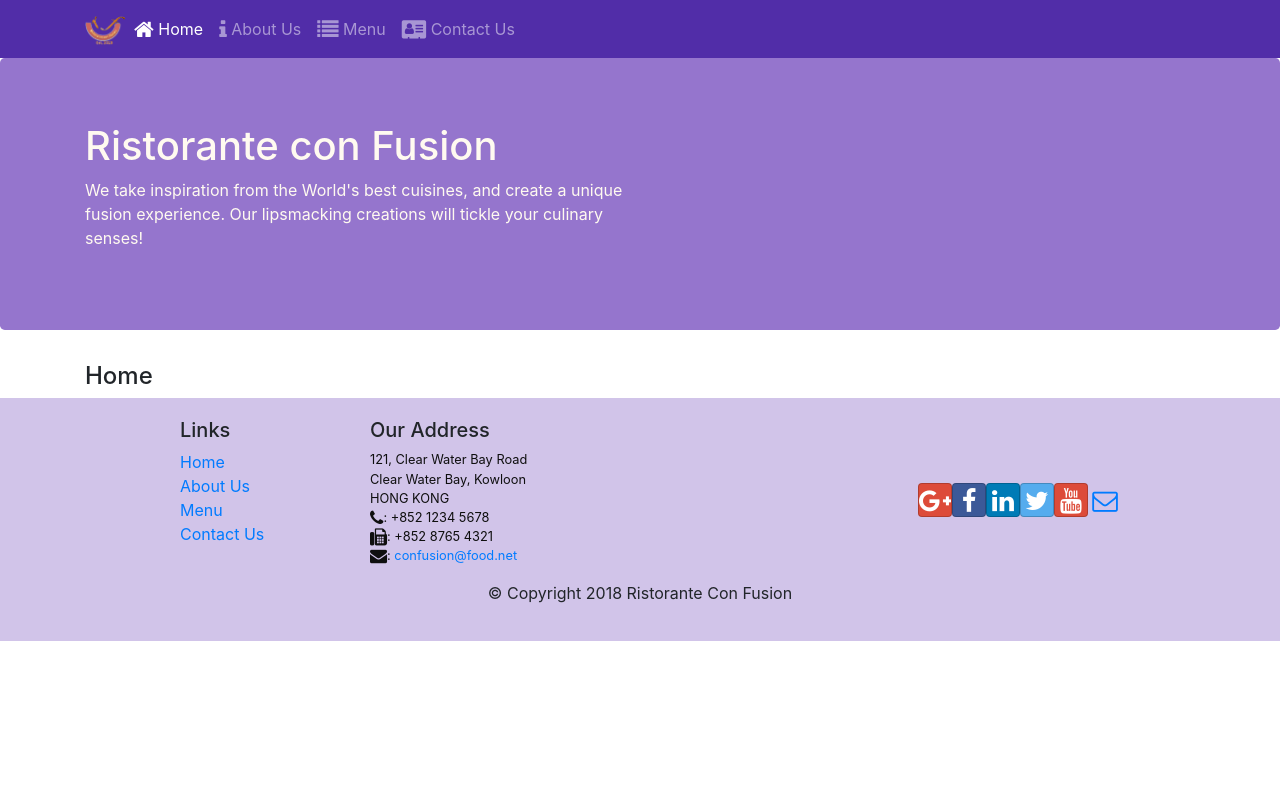
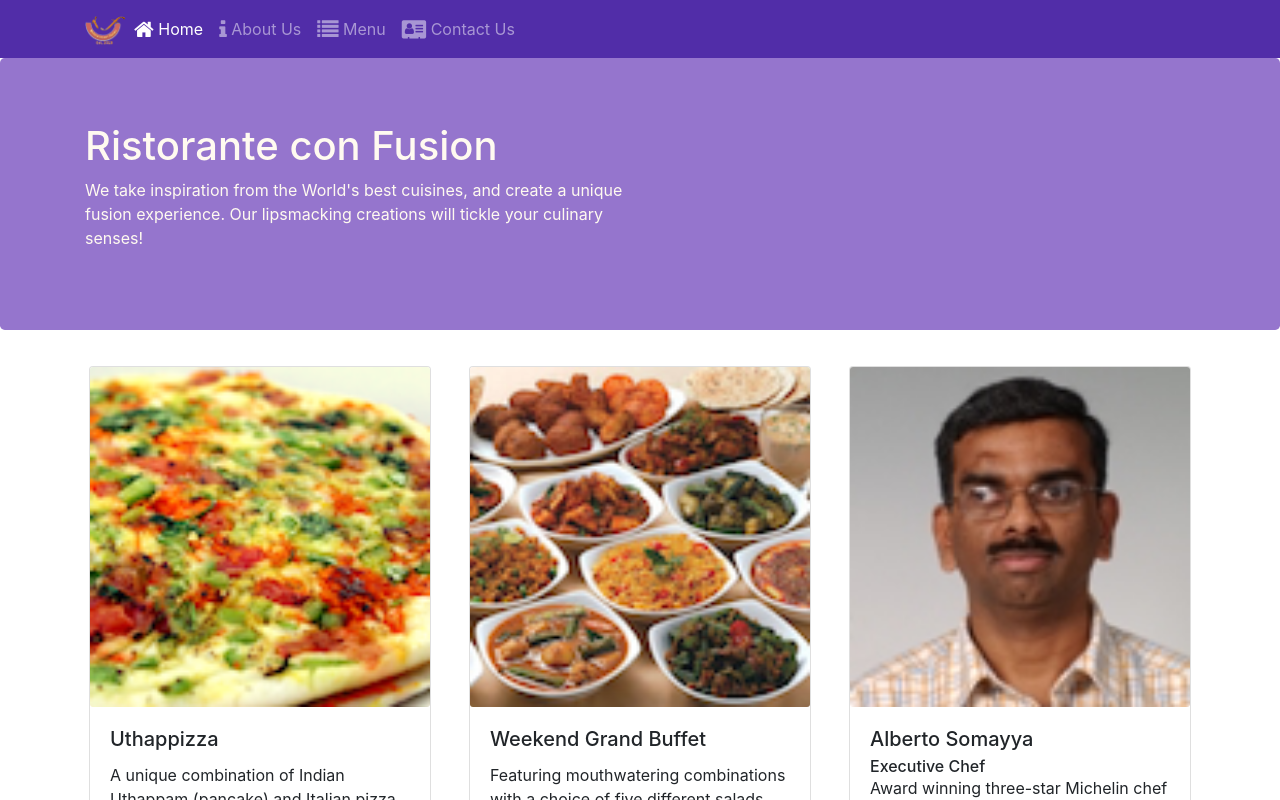
Before and after one commit to Light0617/React_food_app, a React (Create React App) app: page /home in a window 1280 px wide. Shown: the top 800 px of the page. Built offline with nearby package versions, Linux system fonts and the light colour scheme.

Commit message:
Single Page Applications Part 1

```diff
--- /dev/null
+++ b/src/components/ContactComponent.js
@@ -0,0 +1,36 @@
+import React from 'react';
+
+function Contact(props) {
+  return (
+    <div className="container">
+      <div className="row row-content">
+        <div className="col-12">
+          <h3>Location Information</h3>
+        </div>
+        <div className="col-12 col-sm-4 offset-sm-1">
+          <h5>Our Address</h5>
+          <address>
+            121, Clear Water Bay Road<br />
+            Clear Water Bay, Kowloon<br />
+            HONG KONG<br />
+            <i className="fa fa-phone"></i>: +852 1234 5678<br />
+            <i className="fa fa-fax"></i>: +852 8765 4321<br />
+            <i className="fa fa-envelope"></i>: <a href="mailto:confusion@food.net">confusion@food.net</a>
+          </address>
+        </div>
+        <div className="col-12 col-sm-6 offset-sm-1">
+          <h5>Map of our Location</h5>
+        </div>
+        <div className="col-12 col-sm-11 offset-sm-1">
+          <div className="btn-group" role="group">
+            <a role="button" className="btn btn-primary" href="tel:+85212345678"><i className="fa fa-phone"></i> Call</a>
+            <a role="button" className="btn btn-info"><i className="fa fa-skype"></i> Skype</a>
+            <a role="button" className="btn btn-success" href="mailto:confusion@food.net"><i className="fa fa-envelope-o"></i> Email</a>
+          </div>
+        </div>
+      </div>
+    </div>
+  );
+}
+
+export default Contact;
--- a/src/components/HomeComponent.js
+++ b/src/components/HomeComponent.js
@@ -1,9 +1,33 @@
 import React from 'react';
+import { Card, CardImg, CardText, CardBody, CardTitle, CardSubtitle } from 'reactstrap';
+
+function RenderCard({item}) {
+	return (
+		<Card>
+			<CardImg src={item.image} alt={item.name} />
+			<CardBody>
+			<CardTitle>{item.name}</CardTitle>
+			{item.designation ? <CardSubtitle>{item.designation}</CardSubtitle> : null }
+			<CardText>{item.description}</CardText>
+			</CardBody>
+		</Card>
+	);
+}
 
 function Home(props) {
 	return (
 		<div className="container">
-			<h4>Home</h4>
+			<div className="row align-items-start">
+				<div className="col-12 col-md m-1">
+					<RenderCard item={props.dish} />
+				</div>
+				<div className="col-12 col-md m-1">
+					<RenderCard item={props.promotion} />
+				</div>
+				<div className="col-12 col-md m-1">
+					<RenderCard item={props.leader} />
+				</div>
+			</div>
 		</div>
 	);
 }
--- a/src/components/MainComponent.js
+++ b/src/components/MainComponent.js
@@ -1,26 +1,39 @@
 import React, { Component } from 'react';
 import { Switch, Route, Redirect } from 'react-router-dom';
 
-import Menu from './MenuComponent';
-import DishDetail from './DishdetailComponent';
 import Header from './HeaderComponent';
 import Footer from './FooterComponent';
 import Home from './HomeComponent';
+import Menu from './MenuComponent';
+import Contact from './ContactComponent';
+import DishDetail from './DishdetailComponent';
 
+import { COMMENTS } from '../shared/comments';
+import { PROMOTIONS } from '../shared/promotions';
+import { LEADERS } from '../shared/leaders';
 import { DISHES } from '../shared/dishes';
 
 class Main extends Component {
   constructor(props) {
     super(props);
     this.state = {
-      dishes: DISHES
+      dishes: DISHES,
+      comments: COMMENTS,
+      promotions: PROMOTIONS,
+      leaders: LEADERS
     };
   }
 
   render() {
 
     const HomePage = () => {
-      return <Home />
+      return (
+        <Home
+          dish={this.state.dishes.filter((dish) => dish.featured)[0]}
+          promotion={this.state.promotions.filter((promo) => promo.featured)[0]}
+          leader={this.state.leaders.filter((leader) => leader.featured)[0]}
+        />
+      );
     };
 
     return (
@@ -29,6 +42,7 @@ class Main extends Component {
         <Switch>
           <Route path='/home' component={HomePage} />
           <Route exact path='/menu' component={() => <Menu dishes={this.state.dishes} />} />
+          <Route exact path='/contactus' component={Contact} />} />
           <Redirect to="/home" />
         </Switch>
         <Footer />
```
